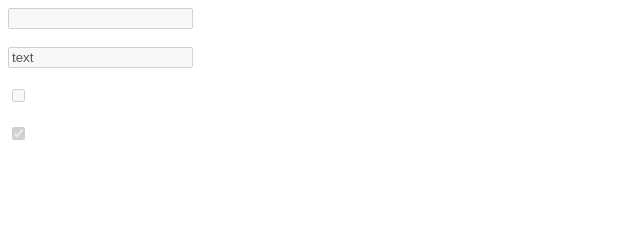
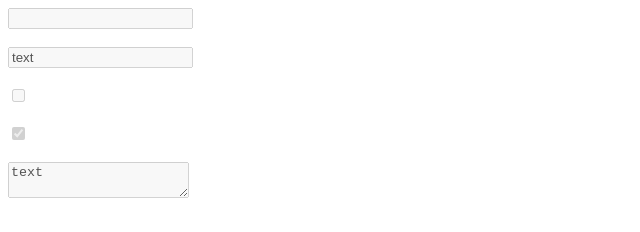
Before and after one commit to sultanyanovava/trepachev, a plain HTML site: page 38/index.html in a window 1280 px wide. Shown: the full height of the page, 0-640 px from the left. Drawn offline with Linux system fonts and the light colour scheme.

Commit message:
38.4-5 complete

```diff
--- a/38/index.html
+++ b/38/index.html
@@ -15,5 +15,8 @@
 <br>
 <br>
 <input type="checkbox" disabled checked>
+<br>
+<br>
+<textarea disabled>text</textarea>
 </body>
 </html>
```
